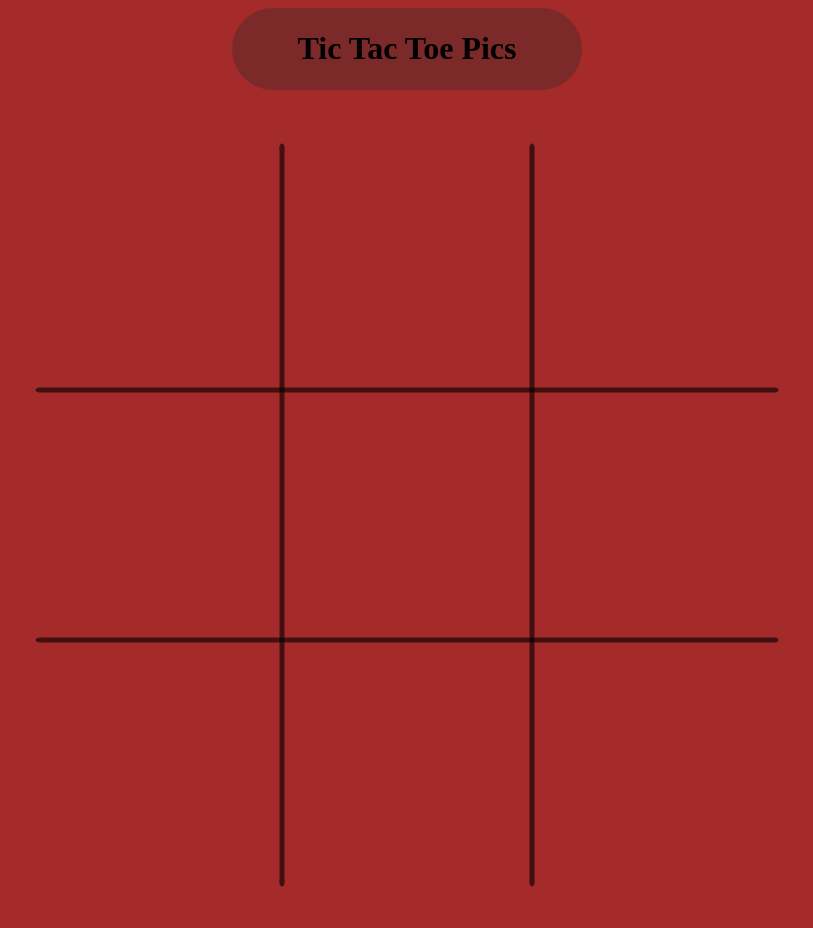
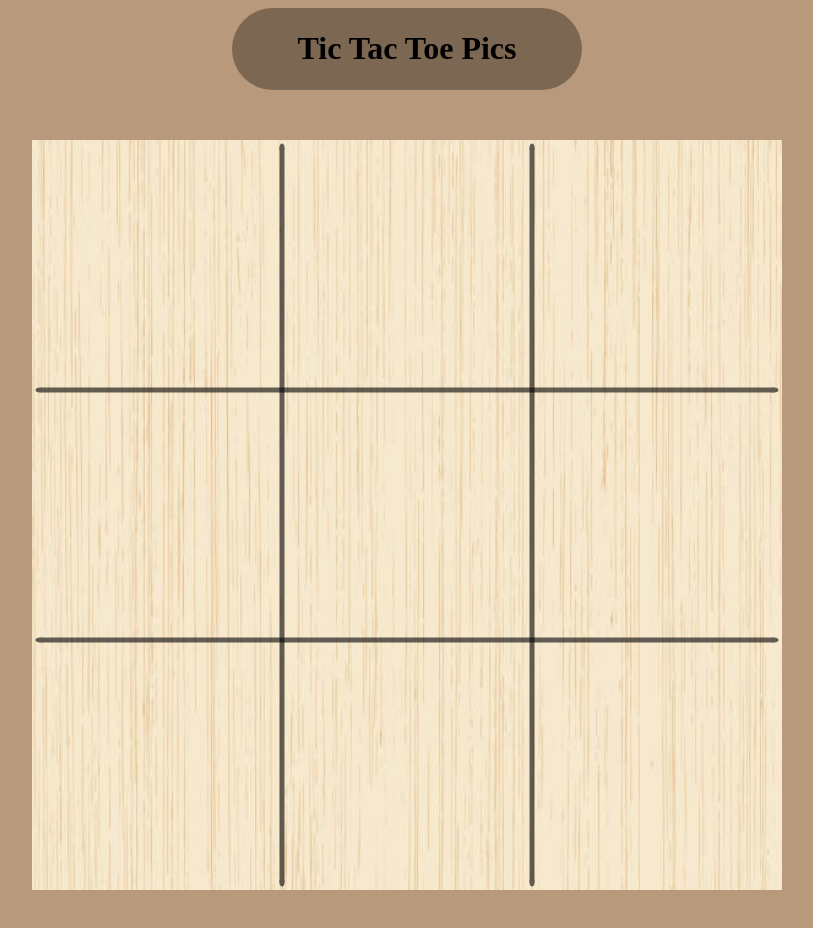
Before and after one commit to Sampalmer8/Tic-Tac-Toe-Pics, a plain HTML site: page index.html in a window 1280 px wide. Shown: the whole page, without its empty margins (233-1046 px from the left). Drawn offline with Linux system fonts and the light colour scheme.

```diff
--- a/main.js
+++ b/main.js
@@ -1,36 +1,24 @@
-// Player Variables / Game function
-let playerTurn = 0;
-let player1 = true;
-let player2 = false;
+// Background
+let backgroundImage = document.getElementById("wood");
 
-if (playerTurn === 0) {
-  player1 = true;
-  player2 = false;
-} else {
-  player1 = false;
-  player2 = true;
-}
-
-// Background
-var backgroundImage = new Image();
-backgroundImage.src =
-  "https://media.istockphoto.com/id/1090359792/vector/brown-wood-texture-background.jpg?b=1&s=612x612&w=0&k=20&c=3U_n9uIqrO_d12qrVAA9kkXynlHeaofQqJiXSgAeKns=";
-
+// Setup
 const canvas = document.querySelector("#canvas");
 const context = canvas.getContext("2d");
 const coords = document.querySelector(".display-coords");
 
+// Get Coordinates On Click
 const getCoords = (event) => {
   const container = canvas.getBoundingClientRect();
   const x = event.clientX - container.left - container.width / 2;
   const y = event.clientY - container.top - container.height / 2;
 
-  coords.textContent = `${x}, ${y.toFixed(0)}`;
+  coords.textContent = `${x}, ${y.toFixed(1)}`;
 };
 
 canvas.addEventListener("click", getCoords);
 
 // Background
+context.drawImage(backgroundImage, 0, 0);
 context.drawImage(backgroundImage, 0, 0, canvas.width, canvas.height);
 
 // Trsanparency
@@ -97,3 +85,16 @@
 context.beginPath();
 context.ellipse(740, 500, 0.3, 4, Math.PI * 1.5, 0, Math.PI);
 context.stroke();
+
+// Player Variables / Game function
+let playerTurn = 0;
+let player1 = true;
+let player2 = false;
+
+if (playerTurn === 0) {
+  player1 = true;
+  player2 = false;
+} else {
+  player1 = false;
+  player2 = true;
+}
--- a/style.css
+++ b/style.css
@@ -1,5 +1,5 @@
 body {
-    background-color: brown;
+  background-color: #b8997b;
 }
 
 canvas {
@@ -14,7 +14,7 @@
 }
 
 #h1 {
-    background-color: rgb(124, 41, 41);
+  background-color: #7c6752;
   width: 350px;
   margin: auto;
   padding-top: 1px;
```
Lines whose indentation alone changed are shown as unchanged.
